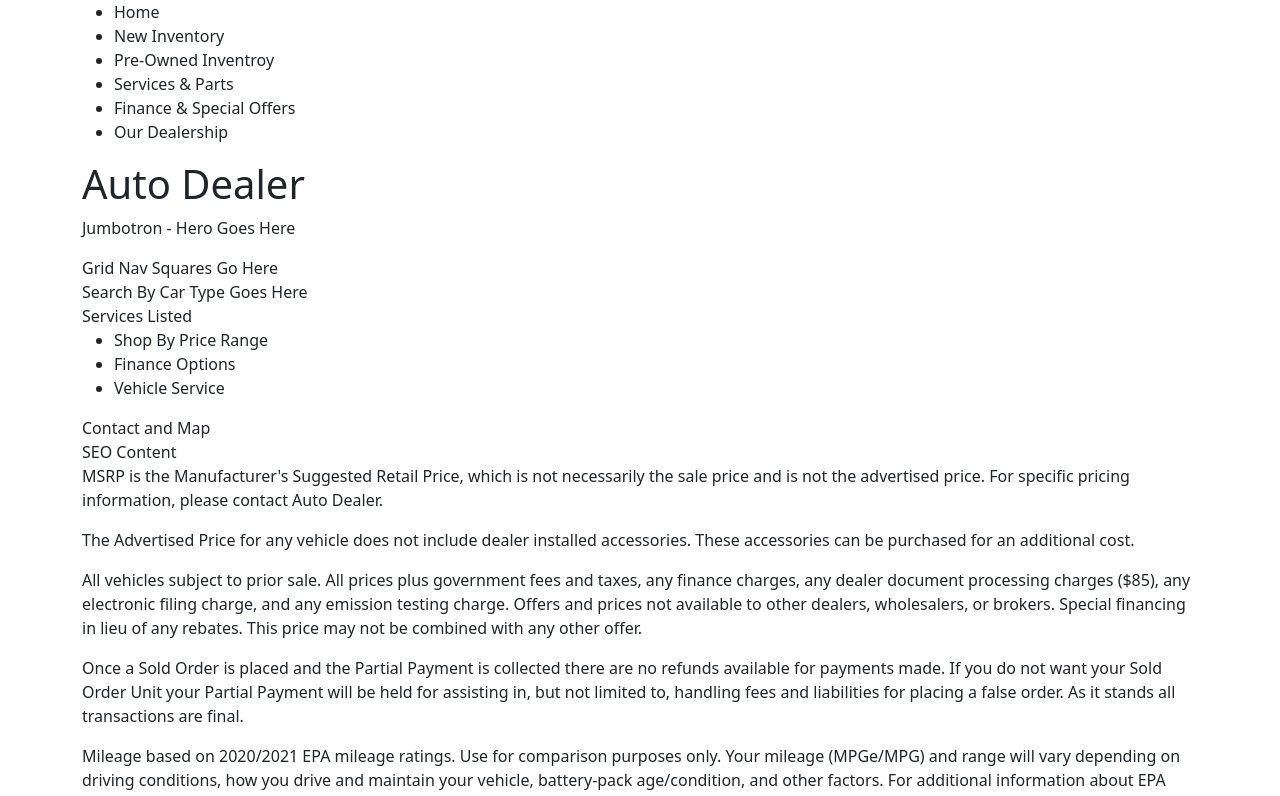
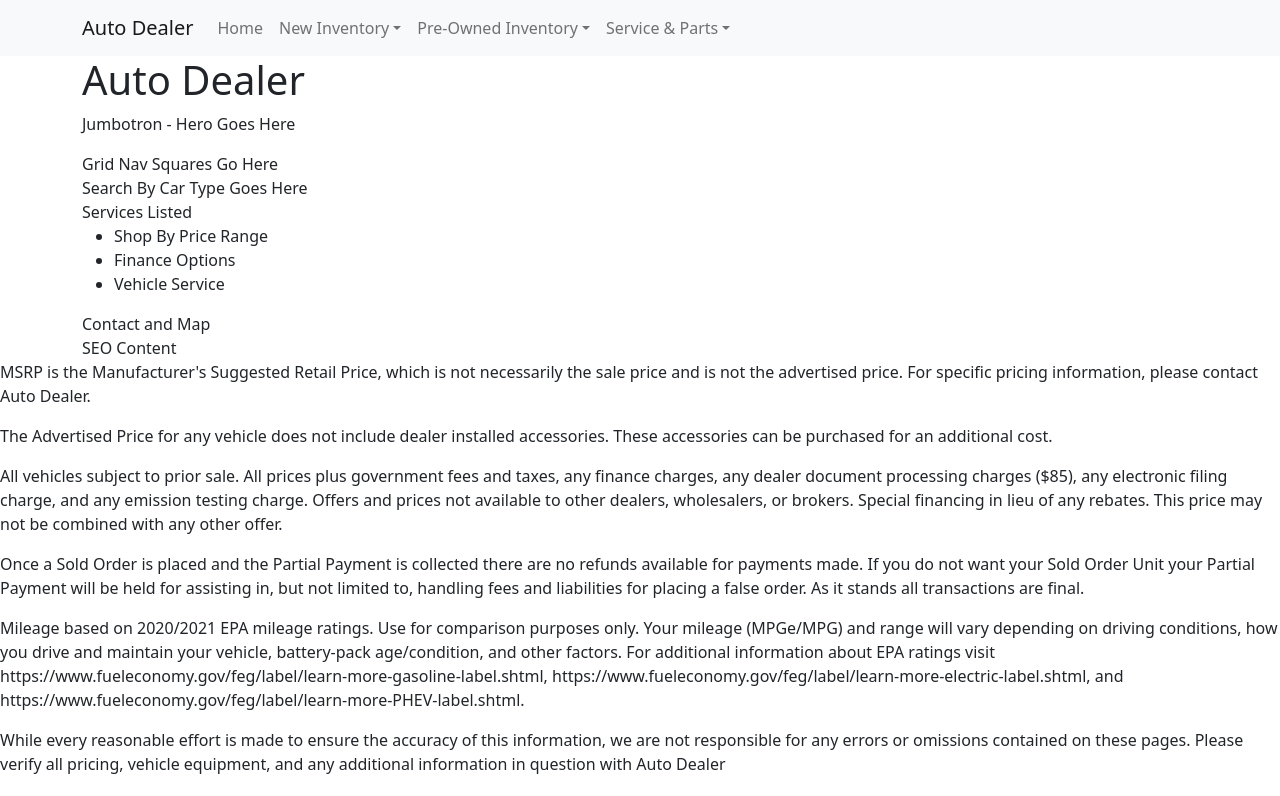
Before and after one commit to Jtamedrano/Dealership-Commerce, a Next.js app: page / in a window 1280 px wide. Shown: the top 796 px of the page. Built offline with nearby package versions, Linux system fonts and the light colour scheme.

Commit message:
Header Nav created

```diff
--- a/components/layouts/MainLayout.tsx
+++ b/components/layouts/MainLayout.tsx
@@ -5,15 +5,17 @@ import NavHeader from "../parts/NavHeader";
 
 const MainLayout: React.FC = ({ children }) => {
   return (
-    <Container>
+    <>
       <header>
         <NavHeader />
       </header>
-      <main>{children}</main>
+      <Container>
+        <main>{children}</main>
+      </Container>
       <footer>
         <MainFooter />
       </footer>
-    </Container>
+    </>
   );
 };
 
--- a/components/parts/NavHeader.tsx
+++ b/components/parts/NavHeader.tsx
@@ -1,17 +1,34 @@
 import React from "react";
+import { Container, Nav, Navbar, NavDropdown } from "react-bootstrap";
 
 const NavHeader = () => {
   return (
-    <nav>
-      <ul>
-        <li>Home</li>
-        <li>New Inventory</li>
-        <li>Pre-Owned Inventroy</li>
-        <li>Services & Parts</li>
-        <li>Finance & Special Offers</li>
-        <li>Our Dealership</li>
-      </ul>
-    </nav>
+    <Navbar bg="light" expand="lg">
+      <Container>
+        <Navbar.Brand href="/">Auto Dealer</Navbar.Brand>
+        <Navbar.Toggle aria-controls="basic-navbar-nav" />
+        <Navbar.Collapse id="basic-navbar-nav">
+          <Nav>
+            <Nav.Link href="/">Home</Nav.Link>
+            <NavDropdown title="New Inventory" id="new-intentory-dropdown">
+              <NavDropdown.Header>SHOP NEW</NavDropdown.Header>
+              <NavDropdown.Item>New Vehicles</NavDropdown.Item>
+              <NavDropdown.Item>New Vehicle Specials</NavDropdown.Item>
+            </NavDropdown>
+            <NavDropdown title="Pre-Owned Inventory" id="pre-owned-dropdown">
+              <NavDropdown.Header>SHOP PRE-OWNED</NavDropdown.Header>
+              <NavDropdown.Item>Pre-Owned Vehicles</NavDropdown.Item>
+              <NavDropdown.Item>Certified Pre-Owned Vehicle</NavDropdown.Item>
+            </NavDropdown>
+            <NavDropdown title="Service & Parts" id="service-dropdown">
+              <NavDropdown.Header>SERVICE</NavDropdown.Header>
+              <NavDropdown.Item>Schedule Service</NavDropdown.Item>
+              <NavDropdown.Item>Service Center</NavDropdown.Item>
+            </NavDropdown>
+          </Nav>
+        </Navbar.Collapse>
+      </Container>
+    </Navbar>
   );
 };
 
--- a/pages/index.tsx
+++ b/pages/index.tsx
@@ -3,7 +3,7 @@ import Head from "next/head";
 
 const Home: NextPage = () => {
   return (
-    <div>
+    <>
       <Head>
         <title>Auto Dealer</title>
       </Head>
@@ -23,7 +23,7 @@ const Home: NextPage = () => {
       </div>
       <div>Contact and Map</div>
       <div>SEO Content</div>
-    </div>
+    </>
   );
 };
 
```
